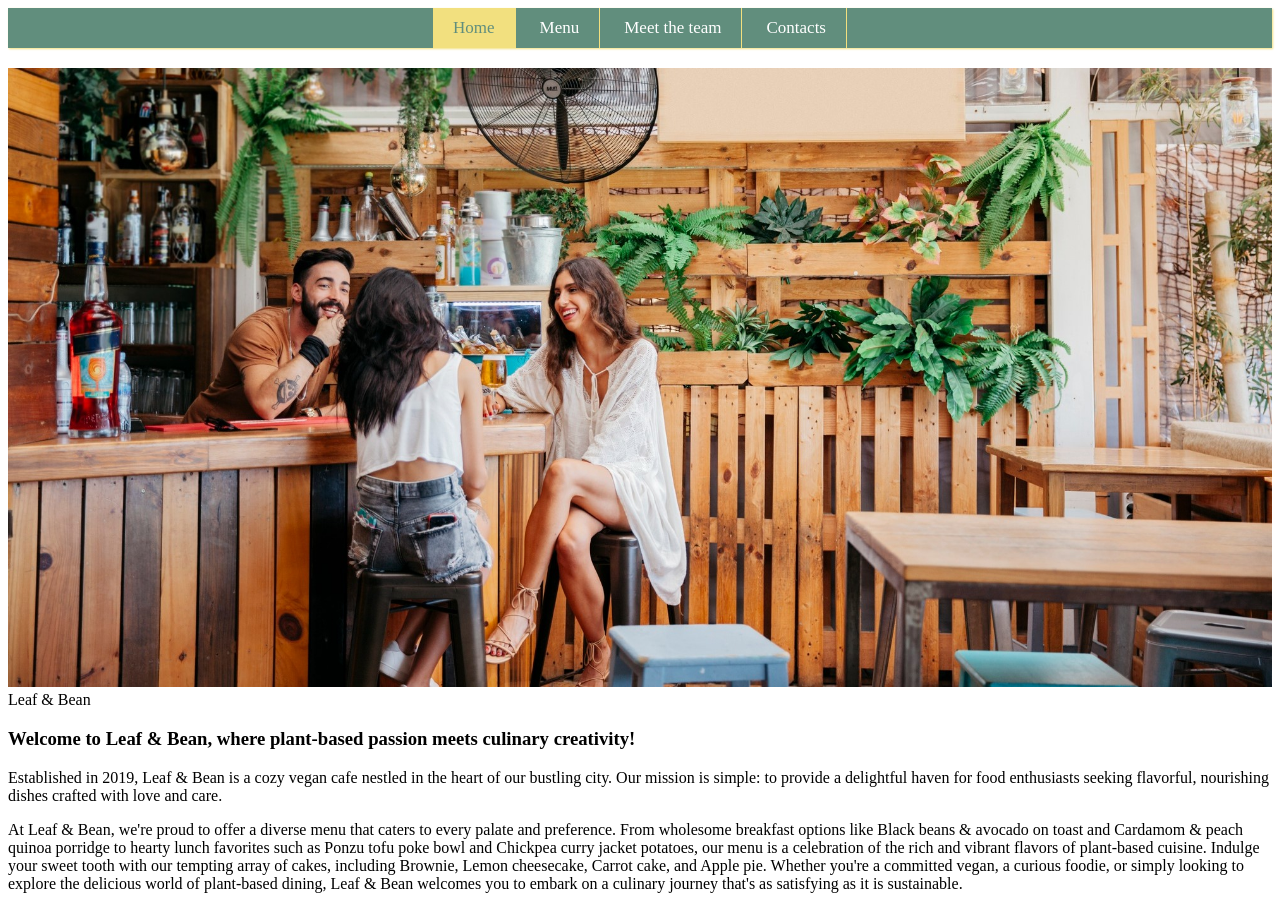
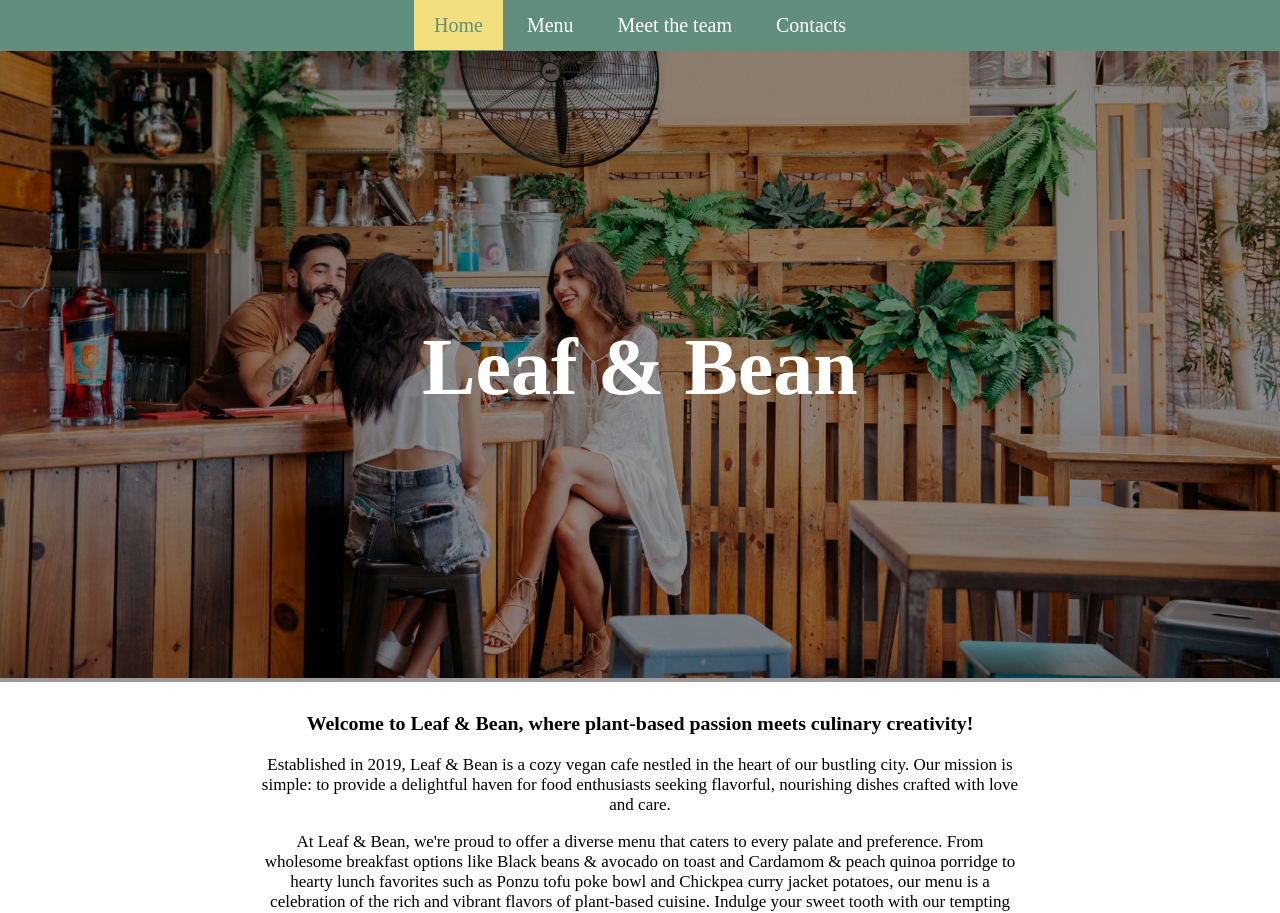
Before and after one commit to CFG-Group-4-Web-Development/Leaf-and-Beans, a plain HTML site: page index.html in a window 1280 px wide. Shown: the top 913 px of the page. Drawn offline with Linux system fonts and the light colour scheme.

Commit message:
Update style.css

```diff
--- a/style.css
+++ b/style.css
@@ -1,28 +1,18 @@
-body{
+body {
   background-color: #ffffff;
 }
 
 body,
 html {
   height: 100%;
-}
-
-.header {
-  text-align: center;
-  padding-bottom: 30px;
-  color: #618e7d;
-}
-.header img{
-  max-width:150px;
+  margin: 0;
 }
 
 .topnav {
   overflow: hidden;
   background-color: #618e7d;
   text-align: center;
-  padding: 10px;
-  margin-bottom: 20px;
-  box-shadow: 1px 1px 2px #f2e07f;
+  padding: 14px;
 }
 
 .topnav a {
@@ -30,8 +20,8 @@ html {
   text-align: center;
   padding: 14px 20px;
   text-decoration: none;
-  font-size: 17px;
-  border-right: 1px solid #f2e07f;
+  font: "Lora";
+  font-size: 20px;
 }
 
 .topnav a:hover {
@@ -41,19 +31,45 @@ html {
 
 .topnav a.active {
   background-color: #f2e07f;
-  color:#618e7d;
+  color: #618e7d;
+}
 
-h2 {
+/* Container holding the image and the text */
+.imagecontainer {
+  position: relative;
   text-align: center;
-  color: #ffffff;
-  margin-top: 15%;
+  color: white;
+}
+
+.imagecontainer::before {
+  content: "";
+  position: absolute;
+  top: 0;
+  left: 0;
+  width: 100%;
+  height: 100%;
+  background-color: rgba(0, 0, 0, 0.4);
+}
+
+/* Centered text */
+.centered {
+  font: "Lora";
+  font-size: 80px;
+  font-weight: 600;
+  position: absolute;
+  top: 50%;
+  left: 50%;
+  transform: translate(-50%, -50%);
 }
 
 .content {
-  color: #ffffff;
+  color: black;
   text-align: center;
-  width: 70%;
+  width: 60%;
   margin: auto;
+  font: "Lora";
+  font-size: 17px;
+  padding-top: 10px;
 }
 
 div.gallery img {
@@ -66,7 +82,7 @@ div.gallery img {
   box-sizing: border-box;
 }
 .responsive {
-  padding: 0 6px;
+  padding: 0 0px;
   float: left;
   width: 24.99999%;
 }
@@ -121,7 +137,8 @@ li {
 }
 
 /* Clear floats */
-.container::after, .row::after {
+.container::after,
+.row::after {
   content: "";
   clear: both;
   display: table;
@@ -149,55 +166,56 @@ li {
 
 .team-para {
   margin: 0;
-  padding: 40px; border-radius: 5px;
+  padding: 40px;
+  border-radius: 5px;
 }
 
-.Menu{
+.Menu {
   width: 80%;
   margin: auto;
   text-align: center;
-  border-color: #5B8E7D;
+  border-color: #5b8e7d;
   /* border-style: dashed; */
   padding: 2em;
 }
-article{
-display: flex;
-justify-content: space-between;
-align-items:baseline;
+article {
+  display: flex;
+  justify-content: space-between;
+  align-items: baseline;
 }
-.left{
+.left {
   font-weight: 600;
 }
-article p{
+article p {
   font-size: 1.25em;
   margin-bottom: 0;
 }
-.ingredients{
- margin-top: 0%;
- color: #8cb369;
- text-align: left;
+.ingredients {
+  margin-top: 0%;
+  color: #8cb369;
+  text-align: left;
 }
-main :nth-child(3) h2{
-  color: #5B8E7D;
+main :nth-child(3) h2 {
+  color: #5b8e7d;
   margin-top: 1.5em;
 }
-main :nth-child(3) .ingredients{
-  color: #5B8E7D;
+main :nth-child(3) .ingredients {
+  color: #5b8e7d;
 }
-main :nth-child(4) h2{
+main :nth-child(4) h2 {
   color: #8cb369;
 }
-main :nth-child(4) .ingredients{
+main :nth-child(4) .ingredients {
   color: #8cb369;
 }
-main :nth-child(5) h2{
+main :nth-child(5) h2 {
   color: #f4a259;
 }
-section h2{
+section h2 {
   font-size: 2.5em;
 }
-main h1{
-  font-style:italic;
+main h1 {
+  font-style: italic;
   font: 3em;
   margin-bottom: 0%;
 }
```
